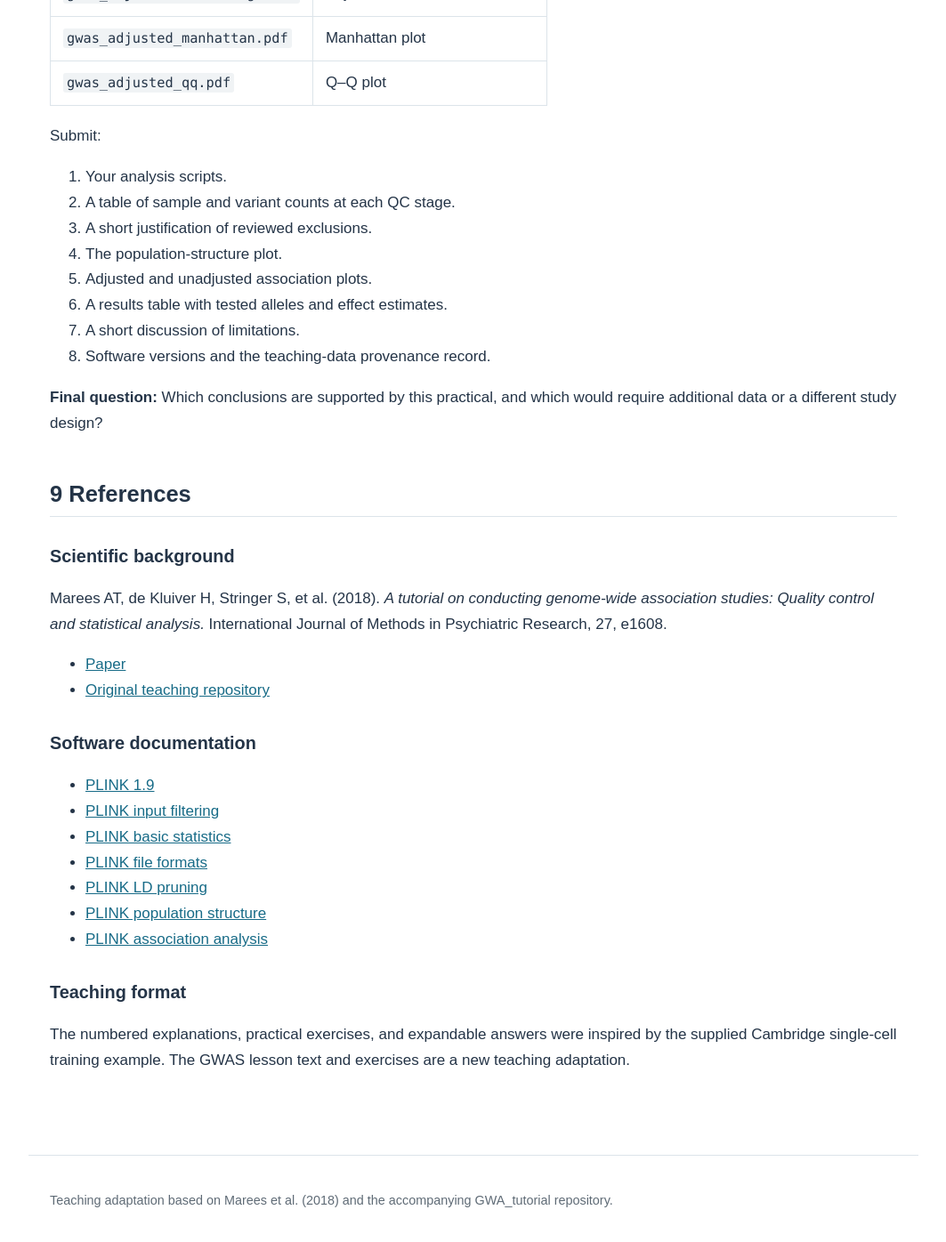
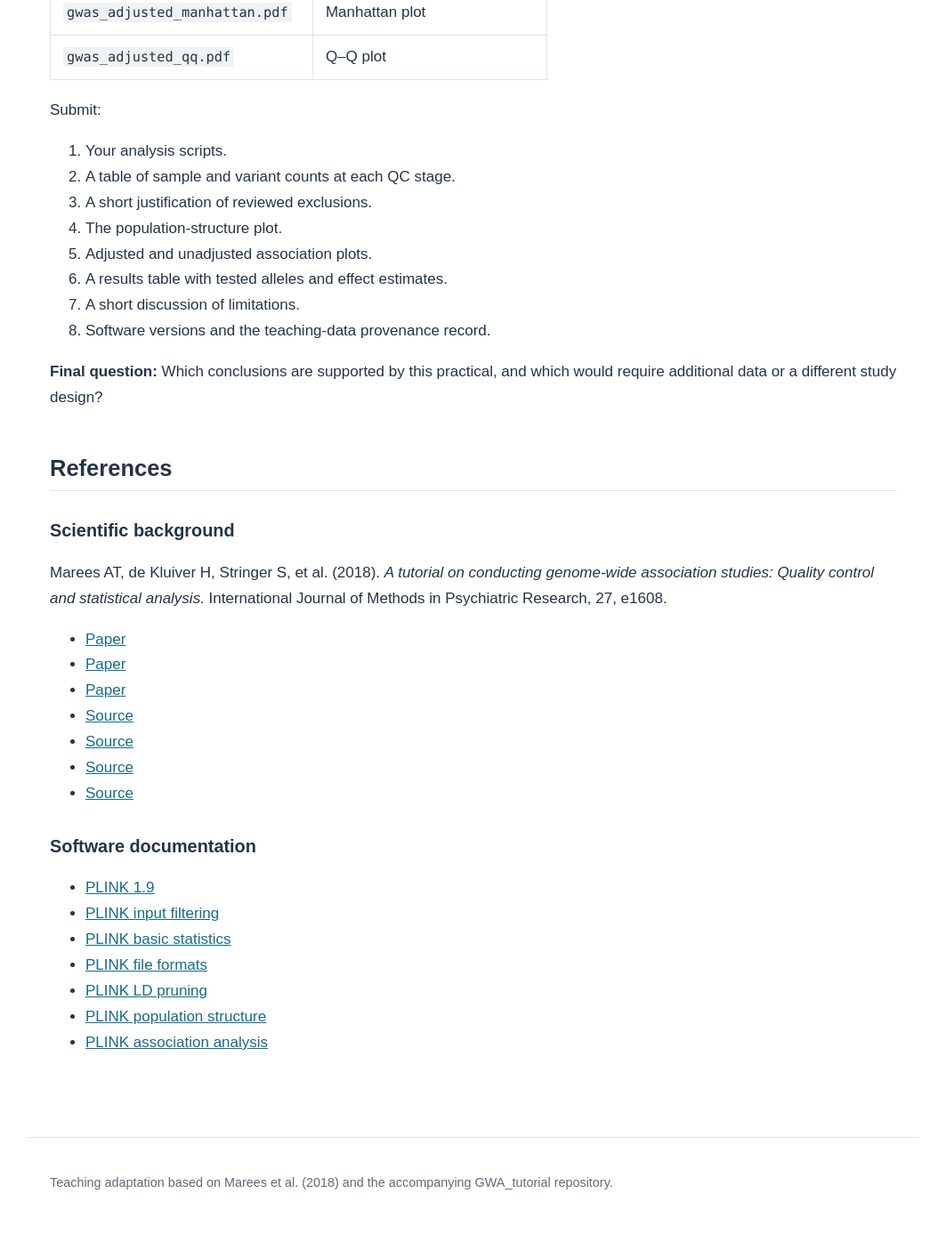
Before and after one commit to Eggong/HKUMed-Master-Tutorial-GWAS, a Jekyll site: the page built from index.md, in a window 1280 px wide and 1400 px high, scrolled down 27571 px. Shown: the top 1396 px of the window at 89% size, without its empty margins (108-1171 px from the left). Built offline with Jekyll 4.4.1, drawn with Linux system fonts in a browser that asks for light colours; some of the changed text lies outside the part shown.

Commit message:
Revise references and remove teaching format section
Updated references section and removed teaching format details.

```diff
--- a/index.md
+++ b/index.md
@@ -1249,7 +1249,7 @@ Submit:
 **Final question:** Which conclusions are supported by this practical,
 and which would require additional data or a different study design?
 
-## 9 References
+## References
 
 ### Scientific background
 
@@ -1259,7 +1259,12 @@ Quality control and statistical analysis.*
 International Journal of Methods in Psychiatric Research, 27, e1608.
 
 - [Paper](https://doi.org/10.1002/mpr.1608)
-- [Original teaching repository](https://github.com/MareesAT/GWA_tutorial/)
+- [Paper](https://www.nature.com/articles/s43586-021-00056-9)
+- [Paper](https://pmc.ncbi.nlm.nih.gov/articles/PMC1950838/)
+- [Source](https://github.com/MareesAT/GWA_tutorial/)
+- [Source](https://cloufield.github.io/GWASTutorial/)
+- [Source](https://pbreheny.github.io/adv-gwas-tutorial/index.html)
+- [Source](https://gwaslab.org)
 
 ### Software documentation
 
@@ -1270,9 +1275,3 @@ International Journal of Methods in Psychiatric Research, 27, e1608.
 - [PLINK LD pruning](https://www.cog-genomics.org/plink/1.9/ld)
 - [PLINK population structure](https://www.cog-genomics.org/plink/1.9/strat)
 - [PLINK association analysis](https://www.cog-genomics.org/plink/1.9/assoc)
-
-### Teaching format
-
-The numbered explanations, practical exercises, and expandable answers
-were inspired by the supplied Cambridge single-cell training example.
-The GWAS lesson text and exercises are a new teaching adaptation.
```
